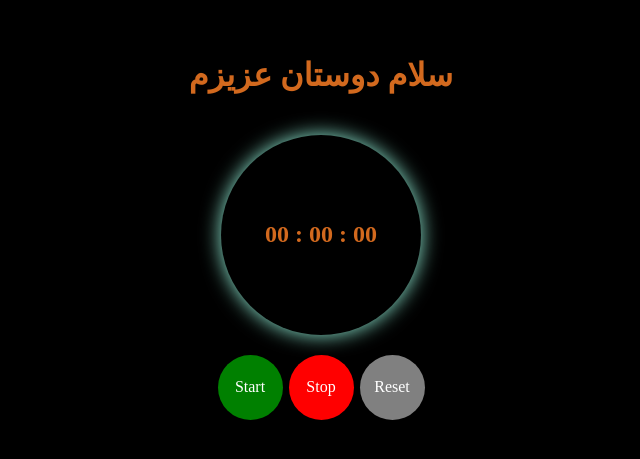
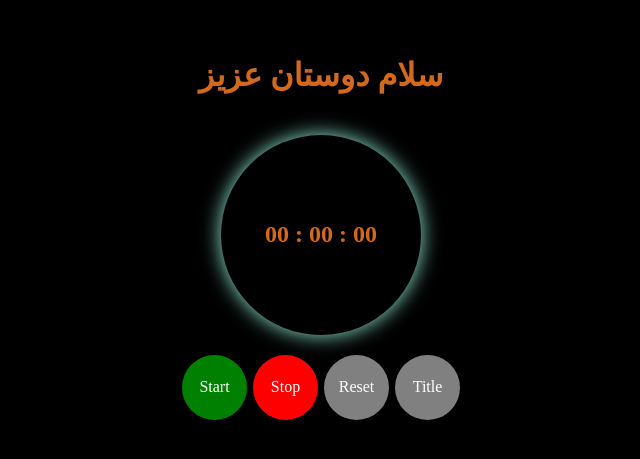
Before and after one commit to mihaf1104/react-project, a React (Create React App) app: page / in a window 1280 px wide. Shown: the part 173-632 px from the top of the page, without its empty margins (319-959 px from the left). Built offline with nearby package versions, Linux system fonts and the light colour scheme.

Commit message:
hook usestate

```diff
--- a/src/App.js
+++ b/src/App.js
@@ -1,36 +1,52 @@
-import React  from "react";
+import React,{useState}  from "react";
 //import ReactDOM  from "react-dom";
 import Hello from "./Hello";
 import Timer from "./Timer";
 import './style.css'
 
-class App extends React.Component{
-  constructor(){
-    super();
-    this.state={
-      title:"سلام دوستان عزیزم"
-    }
-    this.handleSetTitle1=this.handleSetTitle1.bind(this)
-  }
 
-  handleSetTitle=()=>{
-    this.setState({
-      title:"به کد یاد خوش آمدید"
-    })
-  }
-  handleSetTitle1(){
-    this.setState({
-      title:"به کد یاد خوش آمدید"
-    })
-  }
-  render(){
-    return (
-        <div className='main'>
-             <Hello title={this.state.title}/>
-             <Timer handleSetTitle={this.handleSetTitle}/>
-        </div>
-      )
-    }
+const App=()=>{
+     const [title , setTitle]=useState("سلام دوستان عزیز");
+     const handleSetTitle=()=>{
+      setTitle("به کد یاد خوش امدید")
+     }
+     return (
+               <div className='main'>
+                    <Hello title={title}/>
+                    <Timer handleSetTitle={handleSetTitle}/>
+               </div>
+             )
 }
 
 export default App;
+
+
+
+// class App extends React.Component{
+//   constructor(){
+//     super();
+//     this.state={
+//       title:"سلام دوستان عزیزم"
+//     }
+//     this.handleSetTitle1=this.handleSetTitle1.bind(this)
+//   }
+
+//   handleSetTitle=()=>{
+//     this.setState({
+//       title:"به کد یاد خوش آمدید"
+//     })
+//   }
+//   handleSetTitle1(){
+//     this.setState({
+//       title:"به کد یاد خوش آمدید"
+//     })
+//   }
+//   render(){
+//     return (
+//         <div className='main'>
+//              <Hello title={this.state.title}/>
+//              <Timer handleSetTitle={this.handleSetTitle}/>
+//         </div>
+//       )
+//     }
+// }
--- a/src/Timer.js
+++ b/src/Timer.js
@@ -61,6 +61,7 @@ class Timer extends React.Component{
                <spam className="action_button start_burtton" onClick={this.startInterval} >Start</spam>
                <spam className="action_button stop_burtton" onClick={this.stopInterval}>Stop</spam>
                <spam className="action_button reset_burtton" onClick={this.resetInterval}>Reset</spam>
+               <spam className="action_button reset_burtton" onClick={this.props.handleSetTitle}>Title</spam>
            </div>
           </>
       )
```
